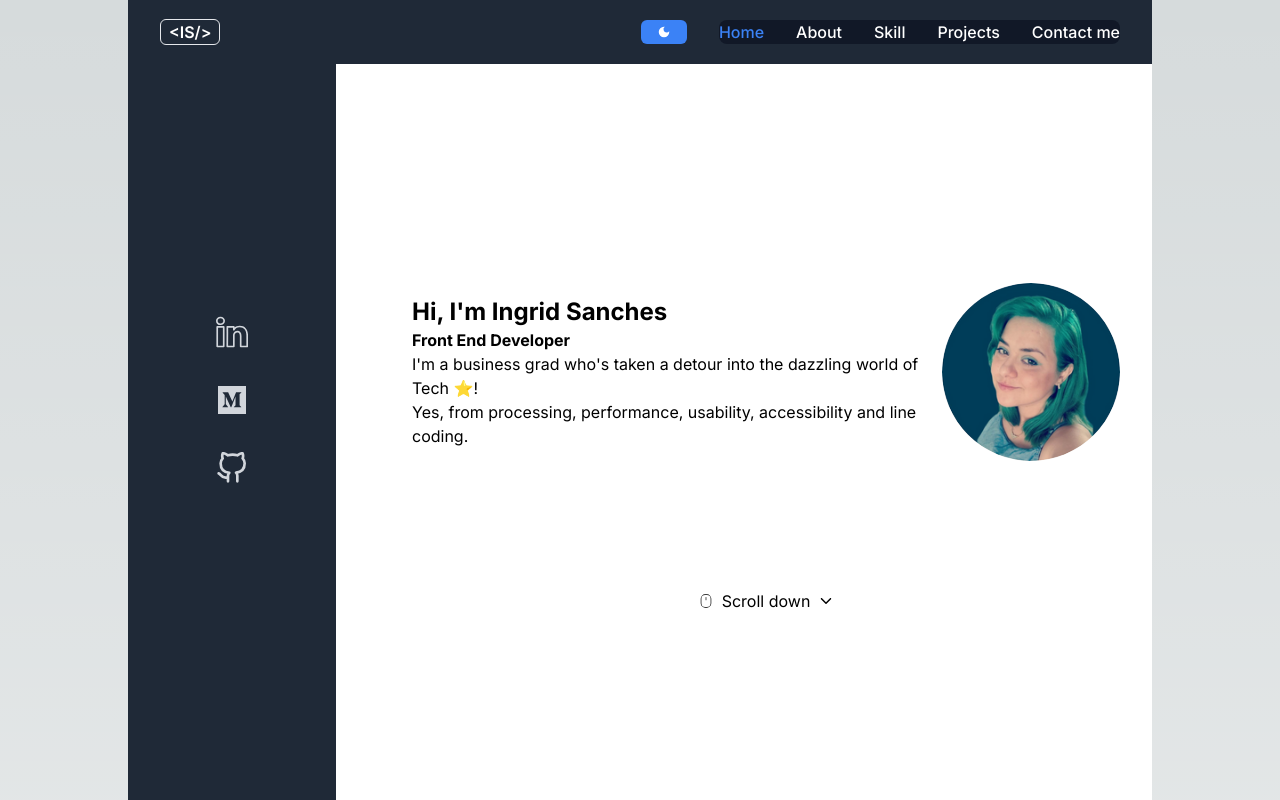
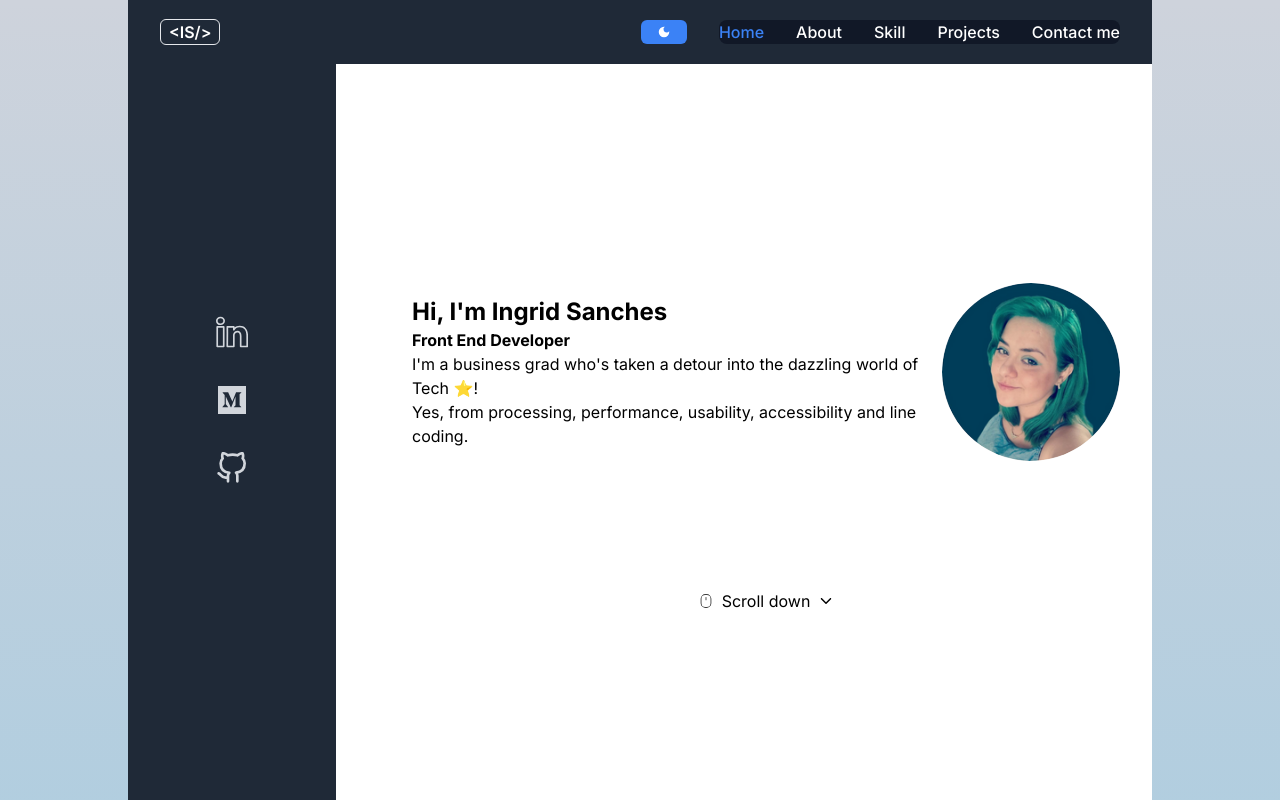
Before and after one commit to IngridAkeida/portfolio, a Next.js app: page / in a window 1280 px wide. Shown: the top 800 px of the page. Built offline with nearby package versions, Linux system fonts and the light colour scheme.

Commit message:
change - default colours

```diff
--- a/src/app/globals.css
+++ b/src/app/globals.css
@@ -4,15 +4,15 @@
 
 :root {
   --foreground-rgb: 0, 0, 0;
-  --background-start-rgb: 214, 219, 220;
-  --background-end-rgb: 255, 255, 255;
+  --background-start-rgb: 206, 211, 220;
+  --background-end-rgb: 114, 194, 231;
 }
 
 @media (prefers-color-scheme: dark) {
   :root {
     --foreground-rgb: 255, 255, 255;
     --background-start-rgb: 5, 61, 88;
-    --background-end-rgb: 5, 61, 88;
+    --background-end-rgb: 144, 193, 231;
   }
 }
 
```
